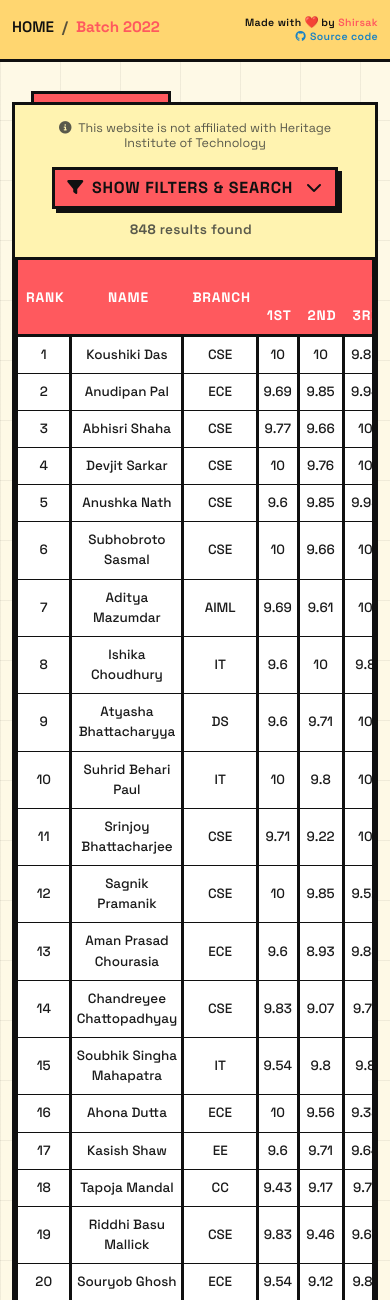
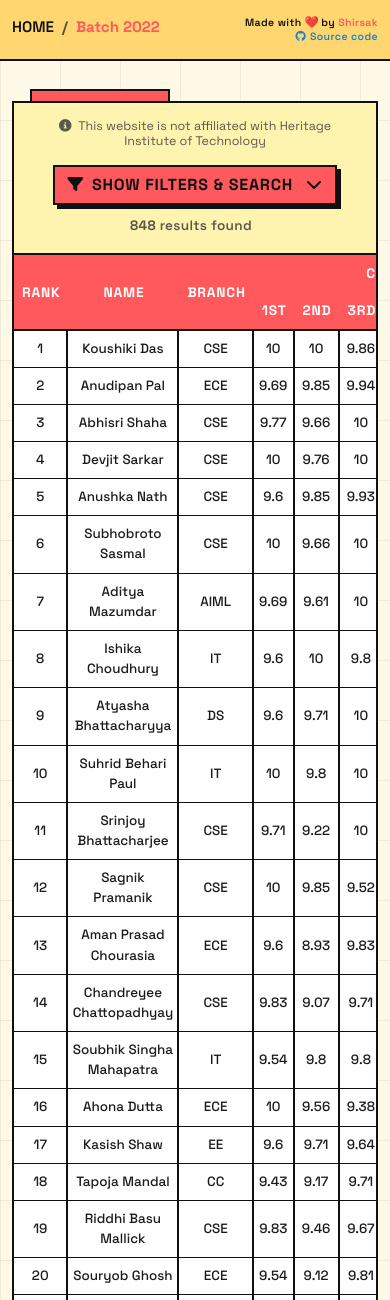
Before and after one commit to shirsakm/heritage-db, a Flask app: page /hdb/batch/2022 in a window 390 px wide. Shown: the top 1300 px of the page. Run offline with Flask 3, Linux system fonts and the light colour scheme.

Commit message:
fix: improved outlines on mobile

```diff
--- a/static/css/table.css
+++ b/static/css/table.css
@@ -266,6 +266,10 @@
 }
 
 @media (max-width: 575.98px) {
+    :root {
+        --border-thickness: 2px;
+    }
+
     /* Neutralize search-container chrome on phones */
     .search-container {
         background: transparent;
@@ -296,6 +300,8 @@
     /* Reduce gap above the table itself */
     .table-container {
         margin-top: var(--spacing-md) !important;
+        border-left: none;
+        border-right: none;
     }
     #backToTop {
         bottom: 1rem;
@@ -311,6 +317,8 @@
         margin-left: -1.5rem; /* negate p-4 left padding */
         margin-right: -1.5rem; /* negate p-4 right padding */
         border-radius: 0; /* remove rounding for edge-to-edge look */
+        border-left: none;
+        border-right: none;
     }
     .container-custom.p-4 .table-container .table-responsive {
         border-radius: 0; /* unify edges */
```
